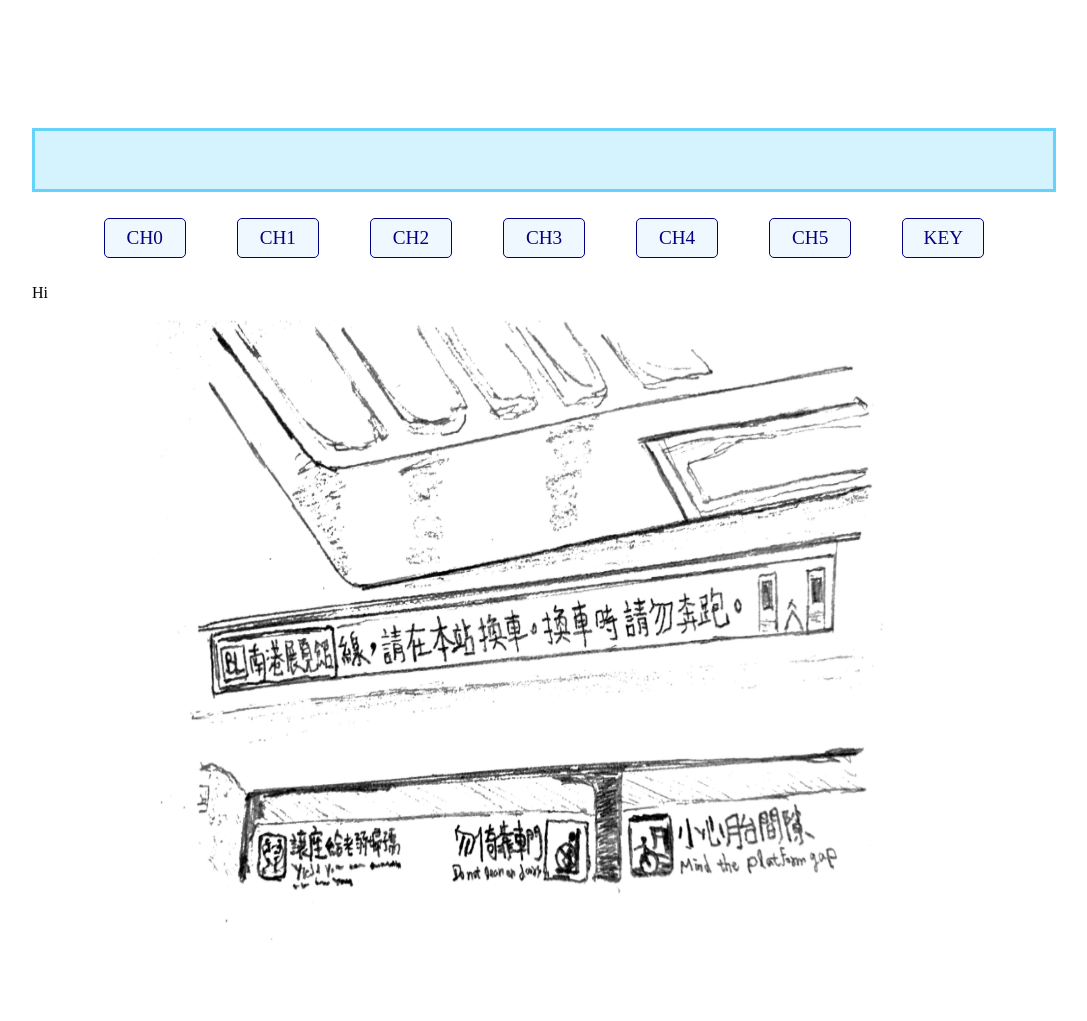
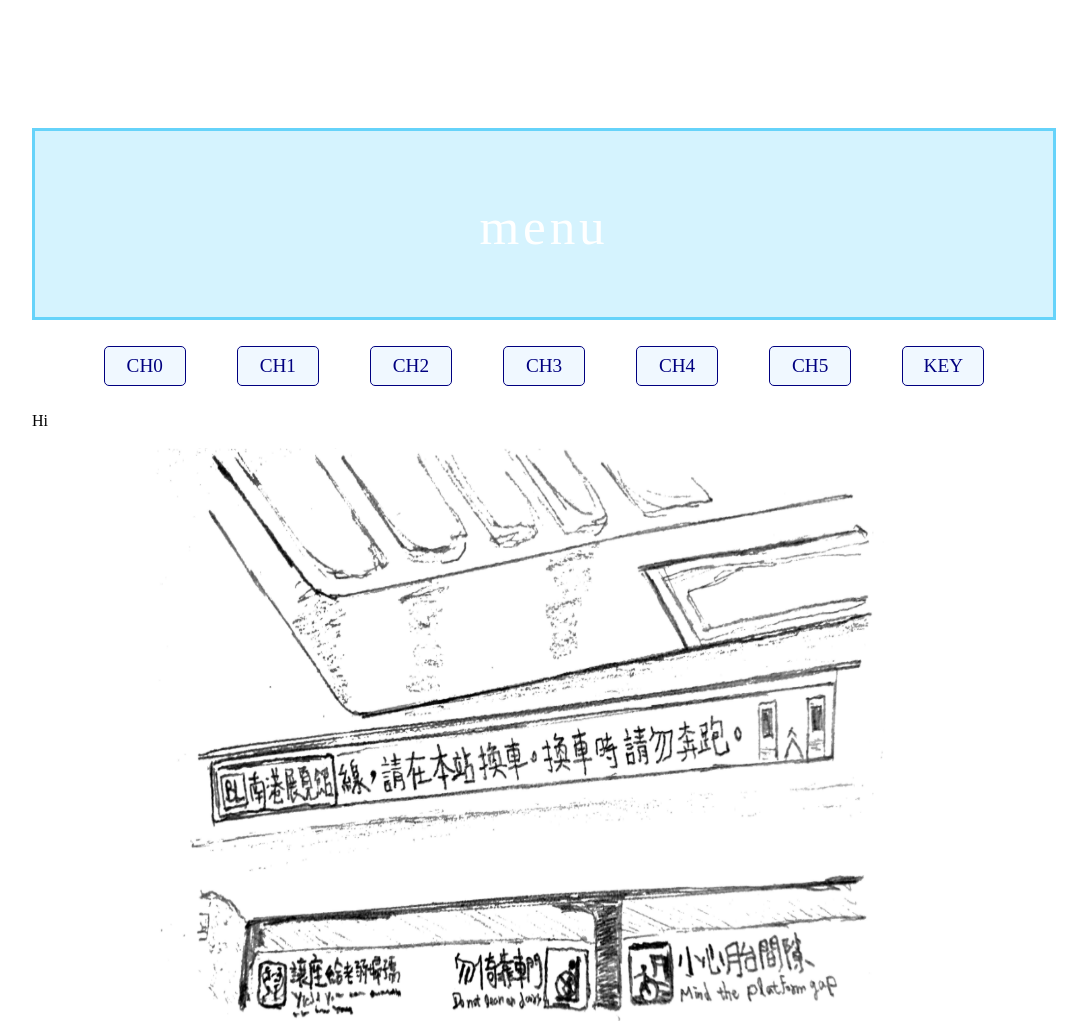
Before and after one commit to chou-chuan-chuan/locker, a plain HTML site: page index.html in a window 1280 px wide. Shown: the top 1021 px of the page, without its empty margins (96-1183 px from the left). Before the commit the page ends 964 px from the top, so only its background shows below. Drawn offline with nearby package versions, Linux system fonts and the light colour scheme.

Commit message:
Update ch0.css

```diff
--- a/ch0.css
+++ b/ch0.css
@@ -1,6 +1,6 @@
 .top {
     width: 80vw;
-    height: 5vw;
+    height: 15vw;
 /*    background-image: url("point_zero.png");*/
     background-position: center; /* Center the image */
     background-repeat: no-repeat; /* Do not repeat the image */
```
